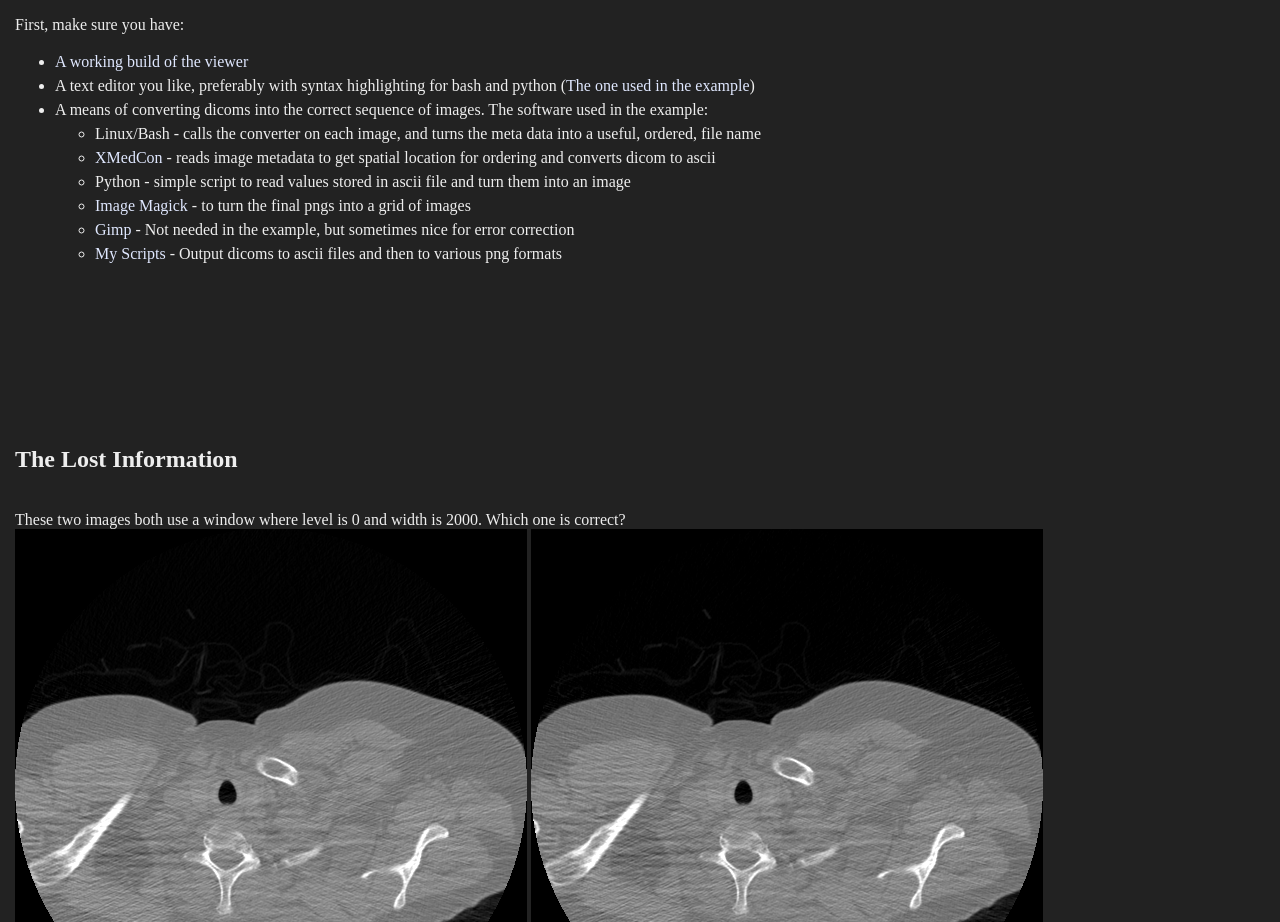
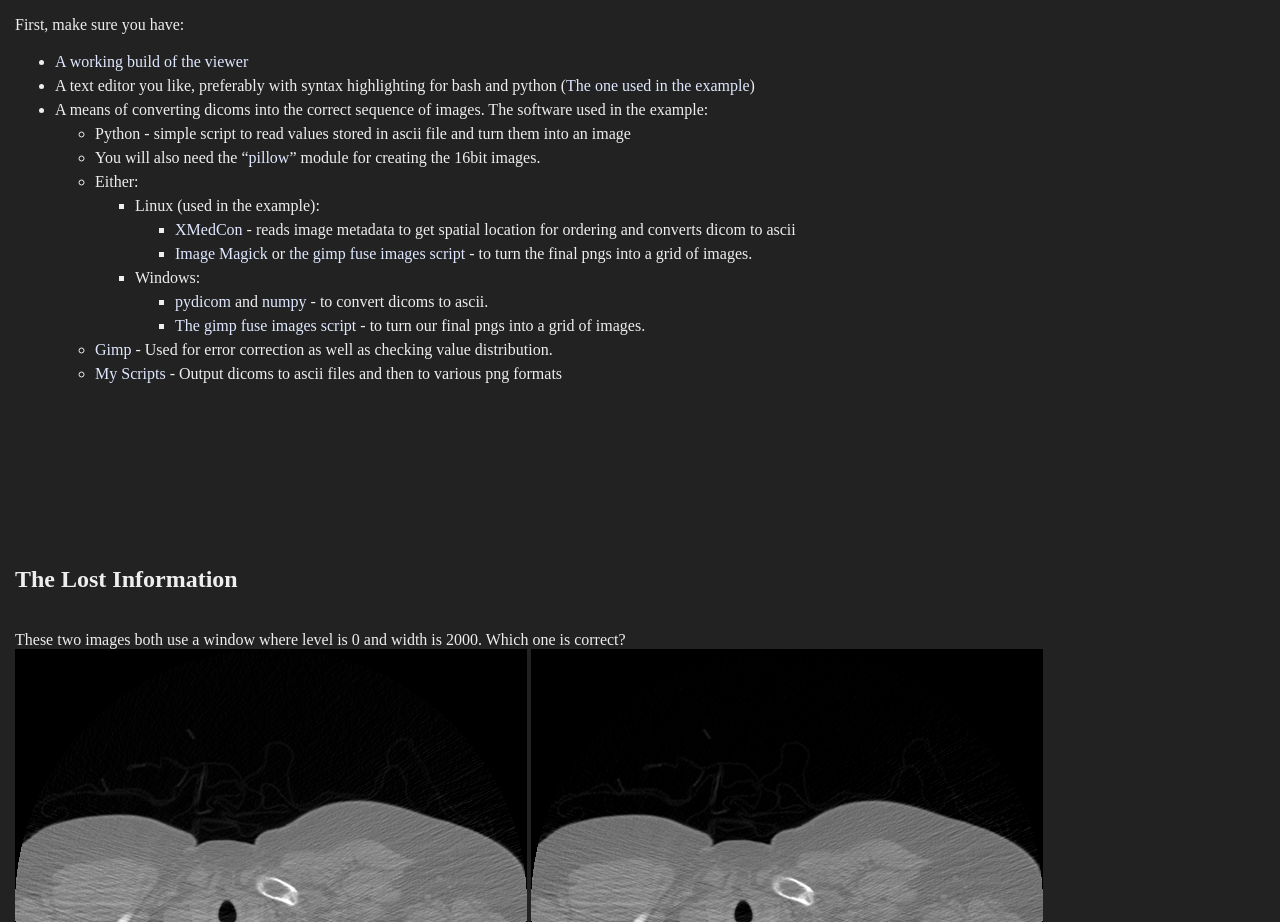
Before and after one commit to TheDecimeter/radiologyCTviewer, a plain HTML site: page docs/pages/viewerShaders.html in a window 1280 px wide. Shown: the part 4100-5022 px from the top of the page. Drawn offline with Linux system fonts and the light colour scheme.

```diff
--- a/docs/pages/viewerShaders.html
+++ b/docs/pages/viewerShaders.html
@@ -358,11 +358,28 @@
         <li>A text editor you like, preferably with syntax highlighting for bash and python (<a href="https://code.visualstudio.com/">The one used in the example</a>)</li>
         <li>A means of converting dicoms into the correct sequence of images. The software used in the example:
             <ul>
-                <li>Linux/Bash - calls the converter on each image, and turns the meta data into a useful, ordered, file name</li>
-                <li><a href="https://xmedcon.sourceforge.io/">XMedCon</a> - reads image metadata to get spatial location for ordering and converts dicom to ascii</li>
-                <li>Python - simple script to read values stored in ascii file and turn them into an image</li>
-                <li><a href="https://imagemagick.org/index.php">Image Magick</a> - to turn the final pngs into a grid of images</li>
-                <li><a href="https://www.gimp.org/">Gimp</a> - Not needed in the example, but sometimes nice for error correction</li>
+                <li>Python - simple script to read values stored in ascii file and turn them into an image
+                <li>You will also need the <q><a href="https://pypi.org/project/Pillow/2.2.1/#installation">pillow</a></q> module for creating the 16bit images.</li>
+                </li>
+                <li>Either:
+                    <ul>
+                        <li>Linux (used in the example):
+                            <ul>
+                                <li><a href="https://xmedcon.sourceforge.io/">XMedCon</a> - reads image metadata to get spatial location for ordering and converts dicom to ascii</li>
+                                <li><a href="https://imagemagick.org/index.php">Image Magick</a>  or <a href="files/fuseLayersGimp.zip">the gimp fuse images script</a>
+                                    - to turn the final pngs into a grid of images.</li>
+                            </ul>
+                        </li>
+                        <li>Windows:
+                            <ul>
+                                <li><a href="https://pydicom.github.io/pydicom/stable/tutorials/installation.html">pydicom</a>
+                                    and <a href="https://numpy.org/install/">numpy</a> - to convert dicoms to ascii.</li>
+                                <li><a href="files/fuseLayersGimp.zip">The gimp fuse images script</a> - to turn our final pngs into a grid of images.</li>
+                            </ul>
+                        </li>
+                    </ul>
+                </li>
+                <li><a href="https://www.gimp.org/">Gimp</a> - Used for error correction as well as checking value distribution.</li>
                 <li><a href="files/dcm2png.zip">My Scripts</a> - Output dicoms to ascii files and then to various png formats</li>
             </ul>
         </li>
@@ -423,7 +440,7 @@
 
     <br><br>
     Notice the holes in the histogram in the bottom 2 images. We used a window that was 250 HU wide,
-    so 5 values are missing (the last image has the missing values lining up really well with GIMP's unit
+    so 5 values are missing (the left image has the missing values lining up really well with GIMP's unit
     markings).
     <br><br>
     A few things to note:
```
Also changed, not shown: docs/pages/viewerEvents.html (+8 -3 lines).
